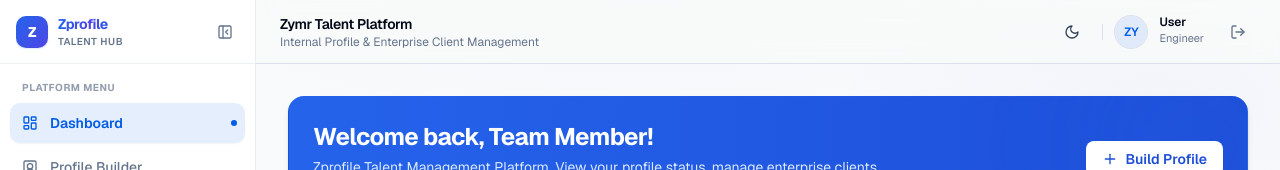
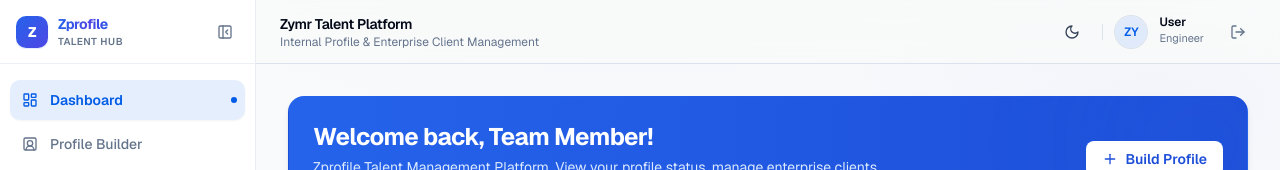
Before and after one commit to chiragkamani-oss/z-profile, a Next.js app: page /dashboard in a window 1280 px wide. Shown: the top 170 px of the page. Built offline with nearby package versions, Linux system fonts and the light colour scheme; no server answers.

Commit message:
style(sidebar): remove 'Platform Menu' section header
- Cleaned up redundant section label for a sleeker minimalist navigation

Authored-By: Zymr, Inc.

```diff
--- a/src/components/layout/sidebar.tsx
+++ b/src/components/layout/sidebar.tsx
@@ -177,11 +177,6 @@ export function Sidebar() {
 
         {/* Navigation Items (Independently Scrollable with Sleek Scrollbar) */}
         <div className="flex-1 overflow-y-auto px-2.5 py-4">
-          {isVisuallyExpanded && (
-            <p className="whitespace-nowrap px-3 pb-2 text-[10px] font-bold uppercase tracking-wider text-muted-foreground/70 opacity-100 transition-opacity delay-75 duration-200">
-              Platform Menu
-            </p>
-          )}
           <nav className="space-y-1">
             {filteredNavItems.map((item) => {
               const Icon = item.icon;
```
